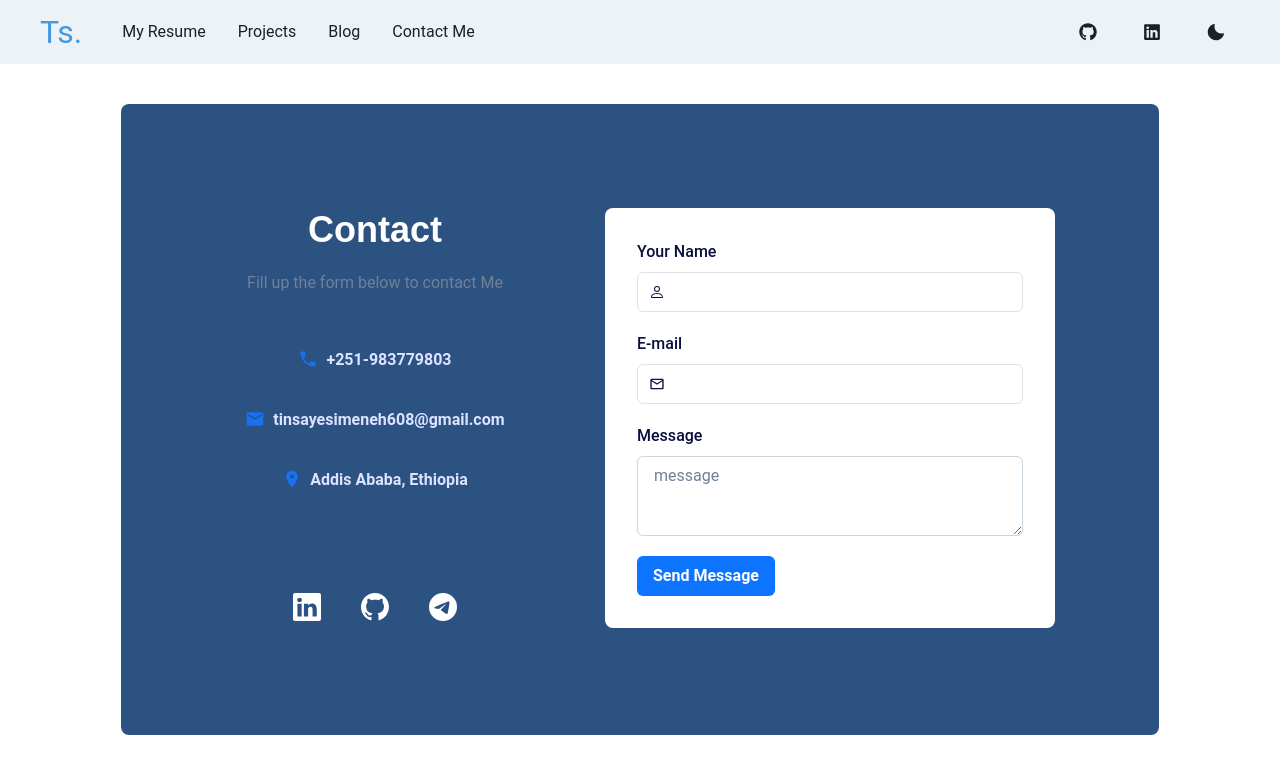
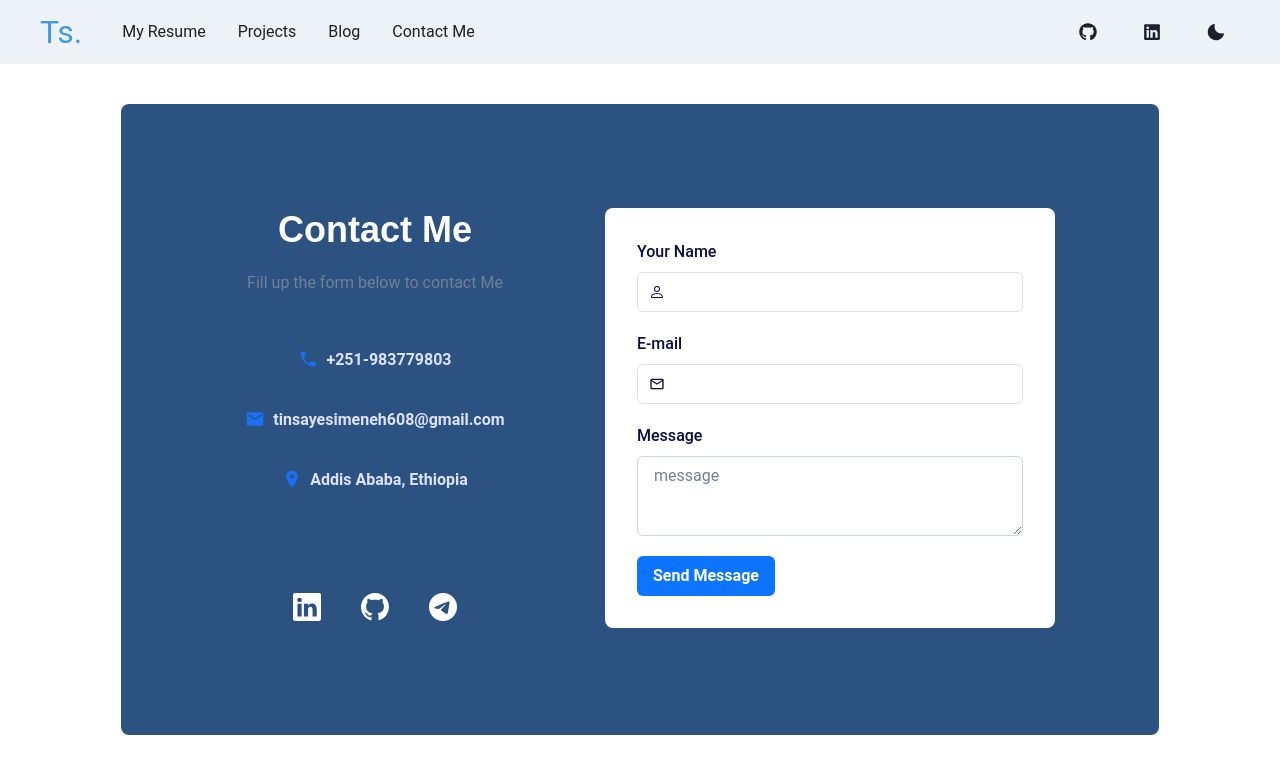
Before and after one commit to tinsaye-simeneh/portfolio, a Next.js app: page /contact-me in a window 1280 px wide. Shown: the top 774 px of the page. Built offline with nearby package versions, Linux system fonts and the light colour scheme.

Commit message:
fix: header update

```diff
--- a/src/app/contact-me/page.tsx
+++ b/src/app/contact-me/page.tsx
@@ -48,7 +48,7 @@ export default function Contact() {
             >
               <WrapItem>
                 <Box textAlign="center" w="100%">
-                  <Heading>Contact</Heading>
+                  <Heading>Contact Me</Heading>
                   <Text mt={{ sm: 3, md: 3, lg: 5 }} color="gray.500">
                     Fill up the form below to contact Me
                   </Text>
```
